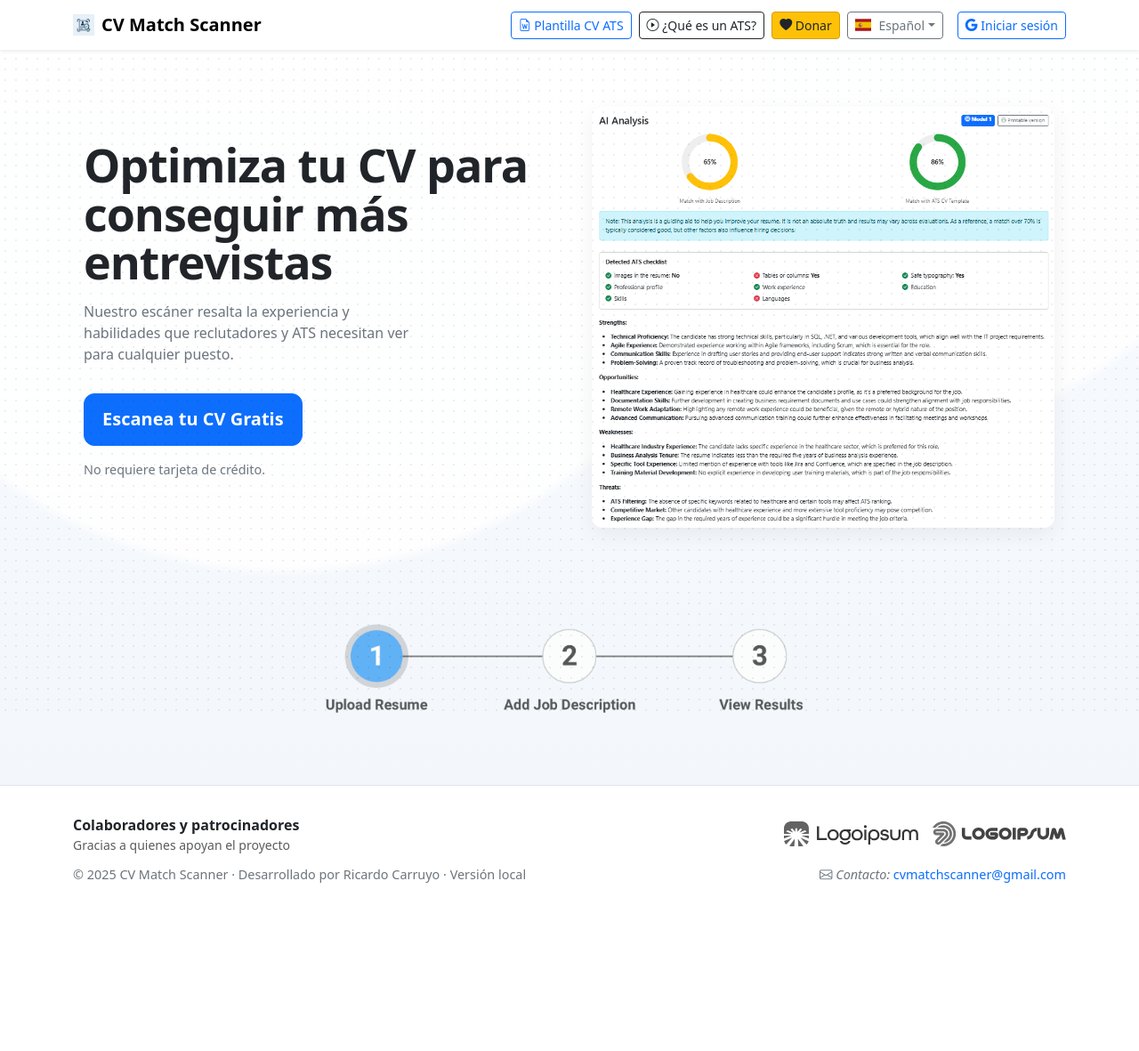
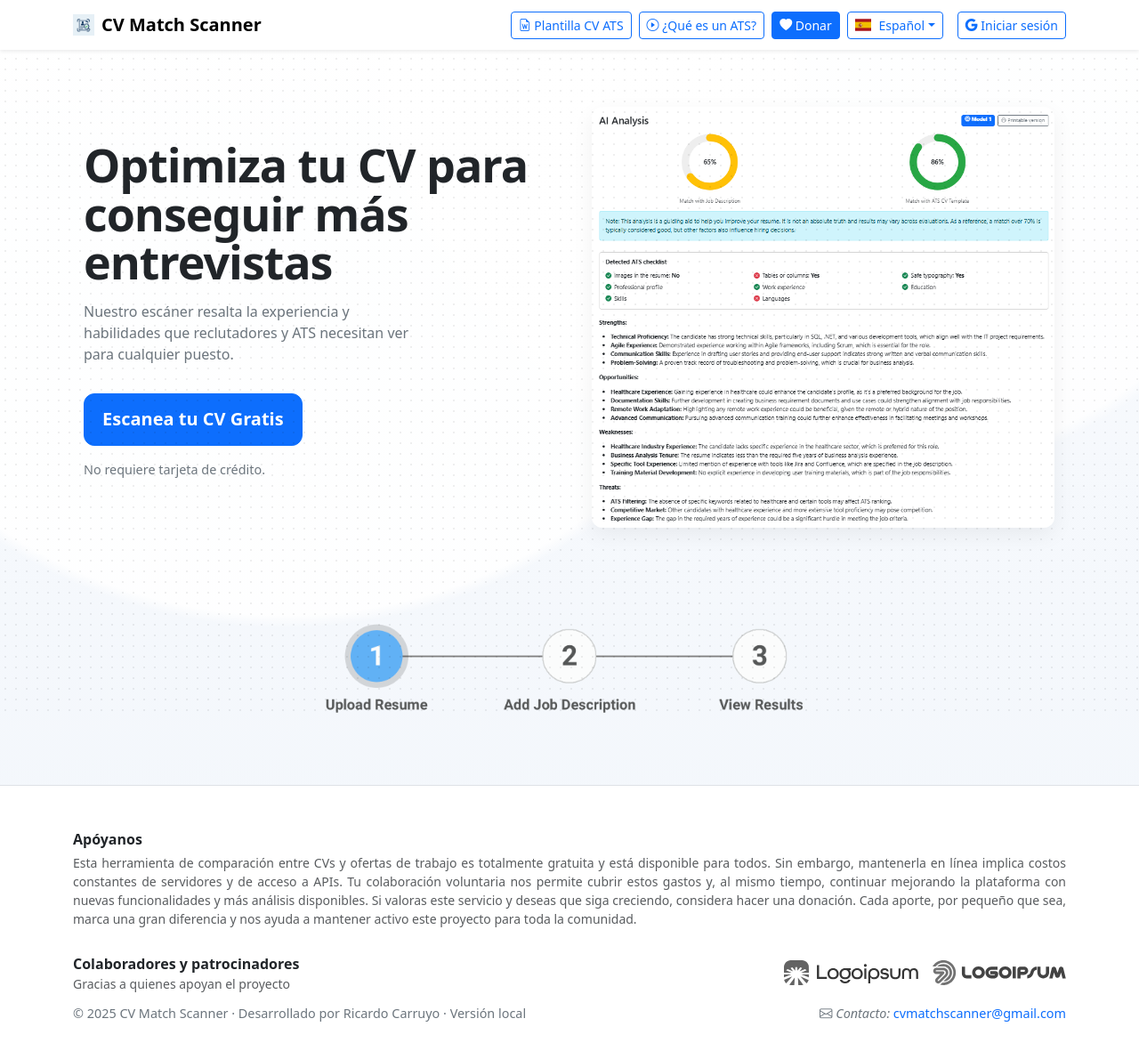
Before and after one commit to ricardocarruyo/cv-scanner, a Flask app: page / in a window 1280 px wide. Shown: the whole page at 89% size. Before the commit the page ends 992 px from the top, so only its background shows below. Run offline with Flask 3, Linux system fonts and the light colour scheme; some libraries are stand-ins or nearby versions.

Commit message:
Update donate

```diff
--- a/app/i18n.py
+++ b/app/i18n.py
@@ -138,7 +138,20 @@ STRINGS = {
 
         # Overlay
         "overlay.processing": "Procesando análisis…",
-        "overlay.processing.alt": "Procesando análisis (accesible)"
+        "overlay.processing.alt": "Procesando análisis (accesible)",
+
+        # Donación
+        "donate_blurb.title": "Apóyanos",
+        "donate_blurb.body":
+            "Esta herramienta de comparación entre CVs y ofertas de trabajo es totalmente gratuita y "
+            "está disponible para todos. Sin embargo, mantenerla en línea implica costos constantes de "
+            "servidores y de acceso a APIs. Tu colaboración voluntaria nos permite cubrir estos gastos y, "
+            "al mismo tiempo, continuar mejorando la plataforma con nuevas funcionalidades y más análisis "
+            "disponibles. Si valoras este servicio y deseas que siga creciendo, considera hacer una donación. "
+            "Cada aporte, por pequeño que sea, marca una gran diferencia y nos ayuda a mantener activo este "
+            "proyecto para toda la comunidad."
+        ,
+        "donate_blurb.cta": "Donar",
 
     },
     "en": {
@@ -273,7 +286,19 @@ STRINGS = {
 
         # Overlay
         "overlay.processing": "Processing analysis…",
-        "overlay.processing.alt": "Processing analysis (accessible)"
+        "overlay.processing.alt": "Processing analysis (accessible)",
+
+        # Donation
+        "donate_blurb.title": "Support Us",
+        "donate_blurb.body":
+            "This CV vs. job posting comparison tool is completely free and accessible to everyone. "
+            "However, keeping it online requires ongoing expenses for servers and API usage. "
+            "Your voluntary contribution helps us cover these costs while continuing to improve the platform "
+            "with new features and additional analyses. If you find value in this service and want to see it "
+            "grow, please consider making a donation. Every contribution, no matter the size, makes a big "
+            "difference and helps us keep this project alive for the entire community."
+        ,
+        "donate_blurb.cta": "Donate",
     }
 }
 
--- a/app/templates/base.html
+++ b/app/templates/base.html
@@ -26,10 +26,10 @@
                 connect-src 'self' https:;
                 style-src 'self' https: 'unsafe-inline';">
 
-  <!-- PayPal Hosted Buttons SDK -->
-  <script
+  <!-- PayPal LINK -->
+  <!-- <script
     src="https://www.paypal.com/sdk/js?client-id=BAAc837KUU2muz35CHRVhWS-DVVqKXPMToq84j8O8gqtxlEGXP2kutIh60YJ80aPW9Jm8rYuKKWOSqQTYA&components=hosted-buttons&disable-funding=venmo&currency=USD">
-  </script>
+  </script> -->
 
   <!-- En <head> deja estas reglas -->
   <style>
@@ -124,6 +124,18 @@
     .btn-warning {
       border: 1px solid #d39e00; /* tono amarillo un poco más oscuro */
     }
+    /* Modal Donar: ancho cómodo y centrado del contenido */
+    .modal-donate .modal-content{ border-radius:1rem; }
+    .modal-donate .modal-body{ padding:1.25rem 1.5rem; }
+
+    /* Contenedor interno centrado: limita el ancho de párrafos */
+    .modal-donate .centered { max-width: 560px; margin-inline: auto; }
+
+    /* Justificar texto (Bootstrap 5 no trae utilitario .text-justify) */
+    .text-justify { text-align: justify; }
+
+    /* Centrar el contenedor de PayPal y darle un ancho razonable */
+    #paypal-container-navbar { max-width: 380px; margin: 1rem auto 0; }
 
   </style>
 
@@ -155,7 +167,7 @@
         </a>
 
         <!-- Botón Video -->
-        <a class="btn btn-sm btn-outline-dark me-2"
+        <a class="btn btn-sm btn-outline-primary me-2"
           href="{{ video_url }}" target="_blank" rel="noopener">
           <i class="bi bi-play-circle"
             data-bs-toggle="tooltip"
@@ -165,13 +177,15 @@
         </a>
 
         <!-- Botón Donar -->
-        <button class="btn btn-sm  btn-outline-dark btn-warning me-2" data-bs-toggle="modal" data-bs-target="#donateModal">
+        <a href="https://www.paypal.com/ncp/payment/86XQCYFDC3VSN"
+          target="_blank" rel="noopener"
+          class="btn-sm btn btn-primary me-2">
           <i class="bi bi-heart-fill"></i> {{ 'Donate' if is_en else 'Donar' }}
-        </button>
+        </a>
 
         <!-- Selector de idioma -->
         <div class="dropdown me-3">
-          <button class="btn btn-sm btn-outline-secondary dropdown-toggle d-flex align-items-center"
+          <button class="btn btn-sm btn-outline-primary dropdown-toggle d-flex align-items-center"
                   type="button" id="langDropdown" data-bs-toggle="dropdown" aria-expanded="false">
             {% if is_en %}
               <span class="fi fi-us me-2"></span> English
@@ -260,6 +274,14 @@
   <!-- Footer -->
   <footer class="site-footer">
     <div class="container">
+
+      <div class="mt-3">
+        <div class="fw-semibold mb-1">{{ t('donate_blurb.title') }}</div>
+        <p class="small text-muted mb-2" style="max-width: 200ch; text-align: justify; padding-bottom: 20px;">
+          {{ t('donate_blurb.body') }}
+        </p>
+      </div>
+
       <div class="footer-top">
         <div>
           <div class="fw-semibold">
@@ -299,6 +321,7 @@
           </a>
         </div>
       </div>
+
     </div>
   </footer>
 
@@ -323,16 +346,16 @@
           <button type="button" class="btn-close" data-bs-dismiss="modal" aria-label="{{ t('limit_modal.close') }}"></button>
         </div>
         <div class="modal-body">
-          {{ t('limit_modal.body', limit=(limit_for_modal or 10)) }}
+          <p class="text-justify">{{ t('limit_modal.body', limit=(limit_for_modal or 10)) }}</p>
         </div>
-        <div class="modal-footer d-block">
-          <div id="paypal-container-limit" class="mb-2"></div>
-          {% if donate_url %}
-            <a class="btn btn-primary" href="{{ donate_url }}" target="_blank" rel="noopener">
-              <i class="bi bi-heart"></i> {{ t('limit_modal.donate_cta') }}
-            </a>
-          {% endif %}
-          <button type="button" class="btn btn-light" data-bs-dismiss="modal">{{ t('limit_modal.close') }}</button>
+        <div class="modal-footer">
+          <button type="button" class="btn btn-secondary" data-bs-dismiss="modal">{{ t('limit_modal.close') }}</button>
+          <!-- Botón Donar -->
+          <a href="https://www.paypal.com/ncp/payment/86XQCYFDC3VSN"
+            target="_blank" rel="noopener"
+            class="btn btn-primary">
+            <i class="bi bi-heart-fill"></i> {{ 'Donate' if is_en else 'Donar' }}
+          </a>
         </div>
       </div>
     </div>
@@ -353,23 +376,31 @@
 
   <!-- Modal Donaciones (navbar) -->
   <div class="modal fade" id="donateModal" tabindex="-1" aria-labelledby="donateModalLabel" aria-hidden="true">
-    <div class="modal-dialog modal-dialog-centered">
+    <div class="modal-dialog modal-dialog-centered modal-lg modal-donate">
       <div class="modal-content">
         <div class="modal-header">
-          <h5 id="donateModalLabel" class="modal-title">
+          <h5 id="donateModalLabel" class="modal-title text-center w-100">
             {{ 'Support the project' if is_en else 'Apoya el proyecto' }}
           </h5>
-          <button type="button" class="btn-close" data-bs-dismiss="modal" aria-label="{{ 'Close' if is_en else 'Cerrar' }}"></button>
+          <button type="button" class="btn-close" data-bs-dismiss="modal"
+                  aria-label="{{ 'Close' if is_en else 'Cerrar' }}"></button>
         </div>
+
         <div class="modal-body">
-          <p class="small text-muted mb-3">
-            {{ 'Your donation helps keep the service online and improve features.'
-              if is_en else
-              'Tu donación ayuda a mantener el servicio en línea y mejorar funcionalidades.' }}
-          </p>
-
-          <!-- Contenedor PayPal (navbar) -->
-          <div id="paypal-container-navbar"></div>
+          <div class="centered">
+            <p class="fw-semibold text-center mb-3">
+              {{ 'Your donation helps keep the service online and improve features.'
+                if is_en else
+                'Tu donación ayuda a mantener el servicio en línea y mejorar funcionalidades.' }}
+            </p>
+            <!-- Contenedor PayPal (centrado y con ancho fijo) -->
+            <!-- Botón Donar (link directo de PayPal) -->
+            <a href="https://www.paypal.com/ncp/payment/86XQCYFDC3VSN"
+              target="_blank" rel="noopener"
+              class="btn btn-warning w-100 mb-2">
+              <i class="bi bi-paypal"></i> {{ 'Donate with PayPal' if is_en else 'Donar con PayPal' }}
+            </a>
+          </div>
         </div>
       </div>
     </div>
@@ -385,35 +416,35 @@
 
   <script>
     // Renderiza HostedButtons en el selector indicado (solo una vez)
-    function renderPaypal(containerSelector) {
-      if (!window.paypal) return; // SDK aún no cargado
-      const el = document.querySelector(containerSelector);
-      if (!el || el.dataset.rendered === "1") return;
-      paypal.HostedButtons({ hostedButtonId: "8SBMAGAYSMREU" }).render(containerSelector);
-      el.dataset.rendered = "1";
-    }
+    // function renderPaypal(containerSelector) {
+    //   if (!window.paypal) return; // SDK aún no cargado
+    //   const el = document.querySelector(containerSelector);
+    //   if (!el || el.dataset.rendered === "1") return;
+    //   paypal.HostedButtons({ hostedButtonId: "8SBMAGAYSMREU" }).render(containerSelector);
+    //   el.dataset.rendered = "1";
+    // }
 
     // Cuando se muestre el modal de donaciones (navbar)
-    document.addEventListener('shown.bs.modal', function (e) {
-      if (e.target && e.target.id === 'donateModal') {
-        renderPaypal('#paypal-container-navbar');
-      }
-    });
+    // document.addEventListener('shown.bs.modal', function (e) {
+    //   if (e.target && e.target.id === 'donateModal') {
+    //     renderPaypal('#paypal-container-navbar');
+    //   }
+    // });
 
-    // (Opcional) Si tienes un modal de límite alcanzado:
-    document.addEventListener('shown.bs.modal', function (e) {
-      if (e.target && e.target.id === 'limitModal') {
-        renderPaypal('#paypal-container-limit');
-      }
-    });
+    // // (Opcional) Si tienes un modal de límite alcanzado:
+    // document.addEventListener('shown.bs.modal', function (e) {
+    //   if (e.target && e.target.id === 'limitModal') {
+    //     renderPaypal('#paypal-container-limit');
+    //   }
+    // });
 
-    // Fallback: si el modal ya está visible cuando el SDK termina de cargar
-    window.addEventListener('load', function(){
-      const dm = document.getElementById('donateModal');
-      if (dm && dm.classList.contains('show')) {
-        renderPaypal('#paypal-container-navbar');
-      }
-    });
+    // // Fallback: si el modal ya está visible cuando el SDK termina de cargar
+    // window.addEventListener('load', function(){
+    //   const dm = document.getElementById('donateModal');
+    //   if (dm && dm.classList.contains('show')) {
+    //     renderPaypal('#paypal-container-navbar');
+    //   }
+    // });
   </script>
 
 <script>
```
